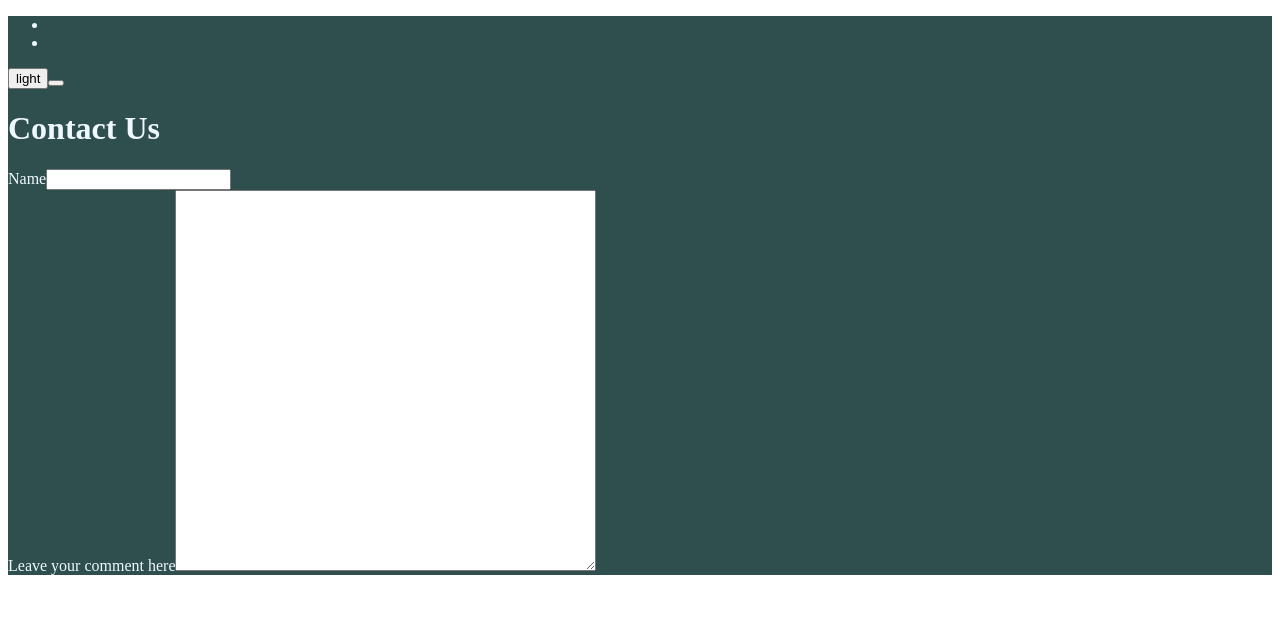
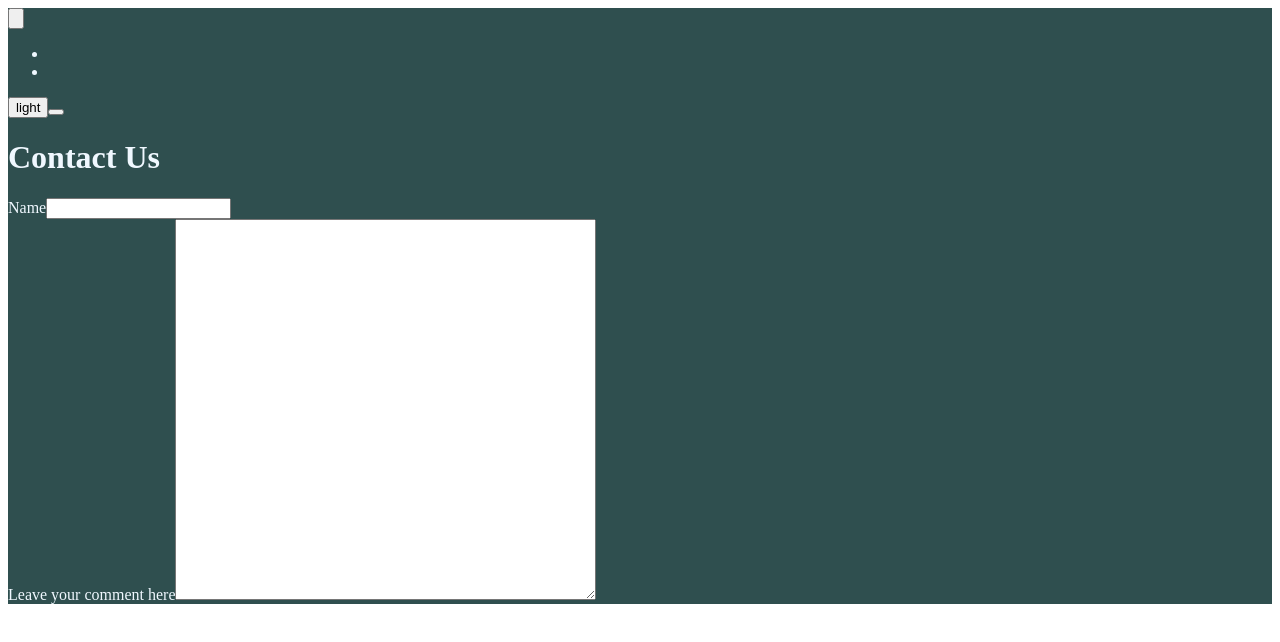
Before and after one commit to Zorahida/PruebaTecnica, a React (Create React App) app: page /Contact in a window 1280 px wide. Shown: the top 642 px of the page. Built offline with nearby package versions, Linux system fonts and the light colour scheme.

Commit message:
day&night mode context

```diff
--- a/src/App.jsx
+++ b/src/App.jsx
@@ -7,27 +7,33 @@ import { IntlProvider } from 'react-intl';
 import Spanish from "./components/Language/es.json";
 import English from "./components/Language/en.json"
 import { useState } from 'react';
-
+import DaymodeContext from './components/DayNight/DayNight';
 
 function App() {
 
 const local = navigator.language;
 const message = local === 'es' ? Spanish : English;
 const [mode, setMode] = useState(false);
-
+const handleClick =() => {
+    setMode(false);
+}
 
     return (
     <IntlProvider locale={local} messages={message}>
-        <>
+    <DaymodeContext.Provider value={{ mode, setMode}}>
             <div className={mode ? 'light' : 'dark'}>
-            <NavBar mode={mode} setMode={setMode} />
+            <input
+            type='button'
+            onClick={handleClick}
+            true={mode} />
+            <NavBar />
             <Routes>
               <Route path="/" element={<Home />} />
               <Route path="/product/:productId" element={<ProductDetail />} />
               <Route path="/Contact" element={<Contact />} />
             </Routes>
             </div>
-          </>
+            </DaymodeContext.Provider>
       </IntlProvider>
     );
 }
--- a/src/components/DayNight/DayNight.jsx
+++ b/src/components/DayNight/DayNight.jsx
@@ -1,19 +1,6 @@
-import { useState } from "react"
+import { createContext } from "react"
 
-function Daymode () {
 
-    const [mode, setMode] = useState('dark');
+const DaymodeContext = createContext();
 
-   const handleChangeMode = (e) => { setMode(e.target.cheked ? 'light' : 'dark')
-
-}
-    return (
-        <div className={`Daymode ${mode}`}>
-            <span>Change Mode</span>
-            <input type="checkbox" checked={mode === 'light'} onChange={handleChangeMode} />
-            <span className="slider" />
-        </div>
-    )
-}
-
-export default Daymode
+export default DaymodeContext
--- a/src/components/NavBar/NavBar.jsx
+++ b/src/components/NavBar/NavBar.jsx
@@ -1,12 +1,12 @@
-import { useState } from "react";
+import { useContext, useState } from "react";
 import { Link } from "react-router-dom";
 import Spanish from "../Language/es.json";
 import English from "../Language/en.json";
 import "../../styles/DayMode.css"
+import DaymodeContext from "../DayNight/DayNight";
 
 
-
-function NavBar  ({ mode, setMode }) {
+function NavBar  () {
 
 
     const local = navigator.language;
@@ -23,6 +23,7 @@ function NavBar  ({ mode, setMode }) {
         }
     };
 
+    const { mode, setMode} = useContext(DaymodeContext);
 
     return(
         <nav>
```
